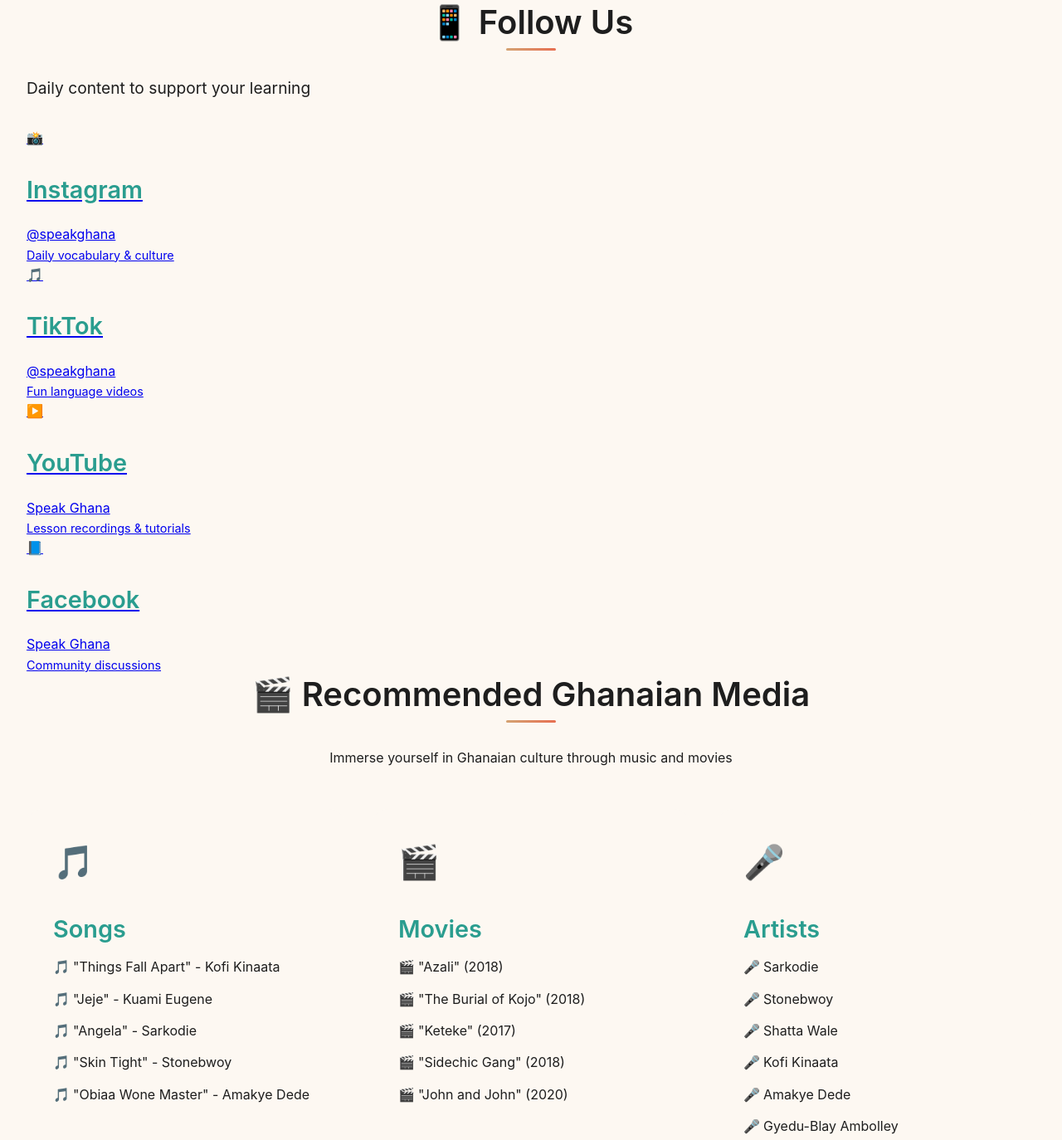
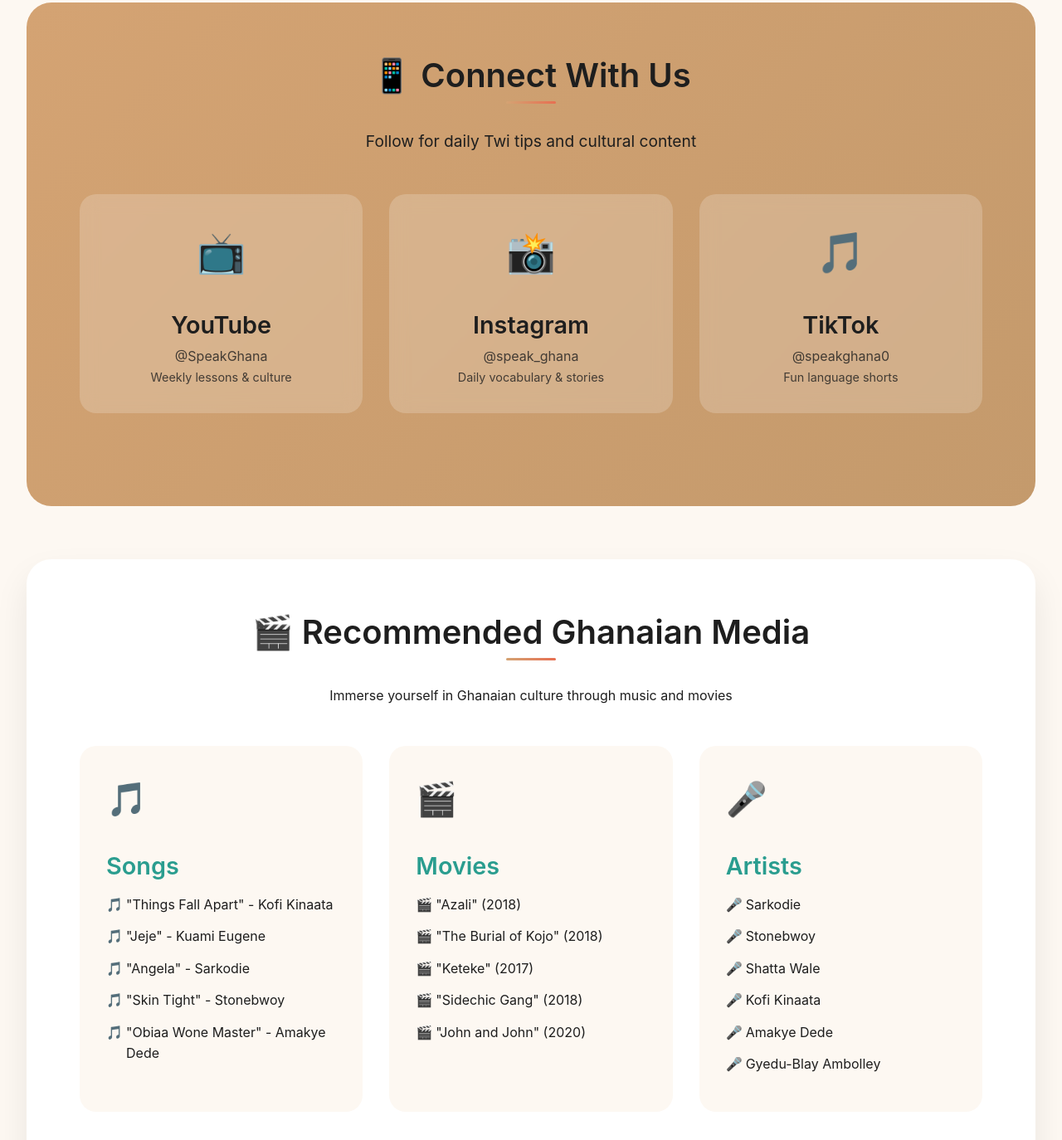
Before and after one commit to speakghana912/speak-ghana, a plain HTML site: page resources.html in a window 1280 px wide. Shown: the part 3115-4489 px from the top of the page at 83% size. Drawn offline with Linux system fonts and the light colour scheme.

Commit message:
Update resources.html

```diff
--- a/resources.html
+++ b/resources.html
@@ -510,32 +510,56 @@
             color: var(--green);
         }
 
-        <!-- Social Media Section -->
-<div class="social-section">
-    <h2 class="center">📱 Connect With Us</h2>
-    <p style="font-size: 1.2rem; margin-bottom: 2rem; color: var(--black);">Follow for daily Twi tips and cultural content</p>
+        /* ===== SOCIAL MEDIA SECTION STYLES ===== */
+        .social-section {
+            background: linear-gradient(135deg, var(--gold), #c49a6c);
+            border-radius: 30px;
+            padding: 4rem;
+            margin: 4rem 0;
+            text-align: center;
+        }
 
-    <div class="social-grid">
-        <a href="https://www.youtube.com/@SpeakGhana" target="_blank" class="social-card">
-            <div class="social-icon">📺</div>
-            <h3>YouTube</h3>
-            <p>@SpeakGhana</p>
-            <p style="font-size: 0.9rem;">Weekly lessons & culture</p>
-        </a>
-        <a href="https://www.instagram.com/speak_ghana" target="_blank" class="social-card">
-            <div class="social-icon">📸</div>
-            <h3>Instagram</h3>
-            <p>@speak_ghana</p>
-            <p style="font-size: 0.9rem;">Daily vocabulary & stories</p>
-        </a>
-        <a href="https://www.tiktok.com/@speakghana0" target="_blank" class="social-card">
-            <div class="social-icon">🎵</div>
-            <h3>TikTok</h3>
-            <p>@speakghana0</p>
-            <p style="font-size: 0.9rem;">Fun language shorts</p>
-        </a>
-    </div>
-</div>
+        .social-section h2 {
+            color: var(--black);
+        }
+
+        .social-grid {
+            display: grid;
+            grid-template-columns: repeat(3, 1fr);
+            gap: 2rem;
+            margin: 3rem 0;
+        }
+
+        .social-card {
+            background: rgba(255,255,255,0.2);
+            padding: 2rem;
+            border-radius: 20px;
+            backdrop-filter: blur(10px);
+            text-decoration: none;
+            color: var(--black);
+            transition: transform 0.3s;
+            display: block;
+        }
+
+        .social-card:hover {
+            transform: translateY(-10px);
+            background: white;
+        }
+
+        .social-icon {
+            font-size: 3rem;
+            margin-bottom: 1rem;
+        }
+
+        .social-card h3 {
+            color: var(--black);
+            margin-bottom: 0.5rem;
+        }
+
+        .social-card p {
+            color: var(--black);
+            opacity: 0.8;
+        }
 
         /* ===== RECOMMENDED MEDIA SECTION ===== */
         .media-section {
@@ -850,35 +874,29 @@
             <p style="margin-top: 2rem; color: var(--gray);">No spam. Unsubscribe anytime.</p>
         </div>
 
-        <!-- Social Media Section -->
+        <!-- Social Media Section (FIXED - Now properly placed) -->
         <div class="social-section">
-            <h2 class="center">📱 Follow Us</h2>
-            <p style="font-size: 1.2rem; margin-bottom: 2rem; color: var(--black);">Daily content to support your learning</p>
+            <h2 class="center">📱 Connect With Us</h2>
+            <p style="font-size: 1.2rem; margin-bottom: 2rem; color: var(--black);">Follow for daily Twi tips and cultural content</p>
 
             <div class="social-grid">
-                <a href="#" class="social-card">
+                <a href="https://www.youtube.com/@SpeakGhana" target="_blank" class="social-card">
+                    <div class="social-icon">📺</div>
+                    <h3>YouTube</h3>
+                    <p>@SpeakGhana</p>
+                    <p style="font-size: 0.9rem;">Weekly lessons & culture</p>
+                </a>
+                <a href="https://www.instagram.com/speak_ghana" target="_blank" class="social-card">
                     <div class="social-icon">📸</div>
                     <h3>Instagram</h3>
-                    <p>@speakghana</p>
-                    <p style="font-size: 0.9rem;">Daily vocabulary & culture</p>
+                    <p>@speak_ghana</p>
+                    <p style="font-size: 0.9rem;">Daily vocabulary & stories</p>
                 </a>
-                <a href="#" class="social-card">
+                <a href="https://www.tiktok.com/@speakghana0" target="_blank" class="social-card">
                     <div class="social-icon">🎵</div>
                     <h3>TikTok</h3>
-                    <p>@speakghana</p>
-                    <p style="font-size: 0.9rem;">Fun language videos</p>
-                </a>
-                <a href="#" class="social-card">
-                    <div class="social-icon">▶️</div>
-                    <h3>YouTube</h3>
-                    <p>Speak Ghana</p>
-                    <p style="font-size: 0.9rem;">Lesson recordings & tutorials</p>
-                </a>
-                <a href="#" class="social-card">
-                    <div class="social-icon">📘</div>
-                    <h3>Facebook</h3>
-                    <p>Speak Ghana</p>
-                    <p style="font-size: 0.9rem;">Community discussions</p>
+                    <p>@speakghana0</p>
+                    <p style="font-size: 0.9rem;">Fun language shorts</p>
                 </a>
             </div>
         </div>
@@ -941,7 +959,7 @@
                     <div style="background: #333; height: 150px; border-radius: 10px; display: flex; align-items: center; justify-content: center; color: white;">Lesson 3: Food</div>
                 </div>
             </div>
-            <a href="#" class="btn btn-gold">Subscribe to Our Channel</a>
+            <a href="https://www.youtube.com/@SpeakGhana" target="_blank" class="btn btn-gold">Subscribe to Our Channel</a>
         </div>
     </div>
 
@@ -966,11 +984,10 @@
                 </div>
 
                 <div class="footer-section">
-                    <h4>Resources</h4>
-                    <a href="#">Free PDFs</a>
-                    <a href="#">Blog</a>
-                    <a href="#">YouTube</a>
-                    <a href="#">Newsletter</a>
+                    <h4>Follow Us</h4>
+                    <a href="https://www.youtube.com/@SpeakGhana" target="_blank">📺 YouTube: @SpeakGhana</a>
+                    <a href="https://www.instagram.com/speak_ghana" target="_blank">📸 Instagram: @speak_ghana</a>
+                    <a href="https://www.tiktok.com/@speakghana0" target="_blank">🎵 TikTok: @speakghana0</a>
                 </div>
             </div>
 
```
